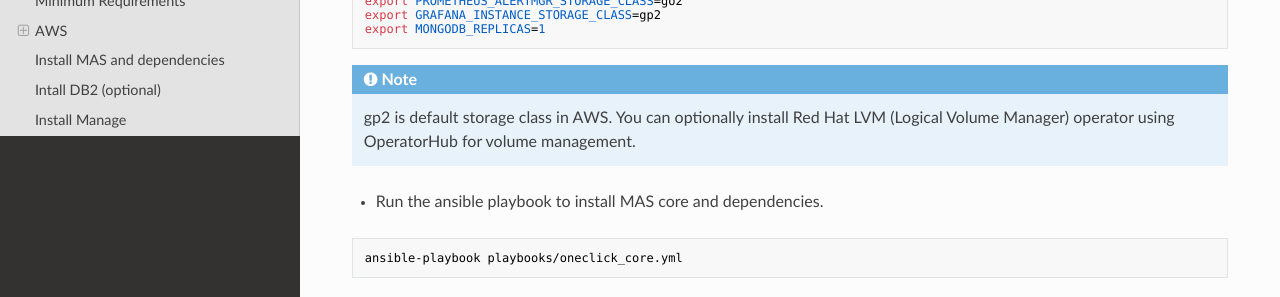
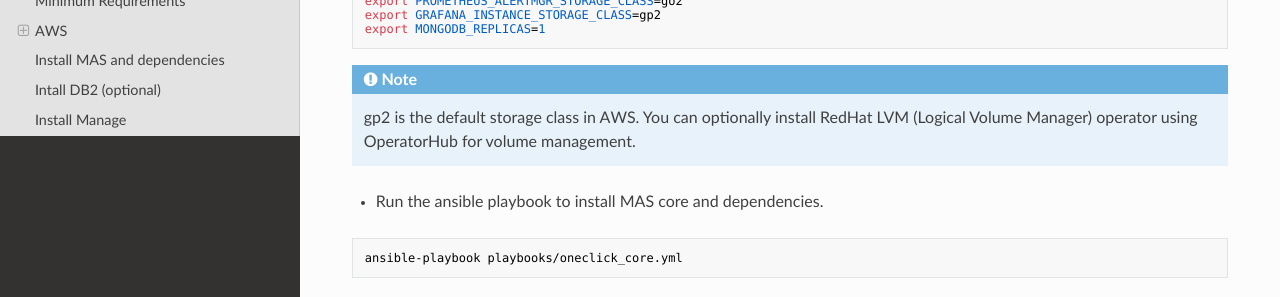
Before and after one commit to ibm-mas-manage/sno, an MkDocs documentation site: the page built from docs/index.md, in a window 1280 px wide and 900 px high, scrolled down 2358 px. Shown: the part 150-447 px from the top of the window. Built offline with MkDocs 1.6.1, drawn with Linux system fonts in a browser that asks for light colours; nearby versions of some CDN libraries.

Commit message:
update formatting

````diff
--- a/docs/index.md
+++ b/docs/index.md
@@ -135,7 +135,7 @@
 ```
 
 !!! note
-    gp2 is default storage class in AWS. You can optionally install Red Hat LVM (Logical Volume Manager) operator using OperatorHub for volume management.
+    gp2 is the default storage class in AWS. You can optionally install RedHat LVM (Logical Volume Manager) operator using OperatorHub for volume management.
 
 - Run the ansible playbook to install MAS core and dependencies.
 
````
